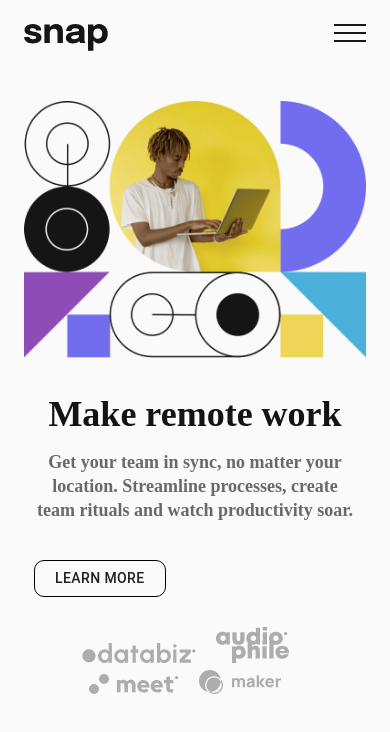
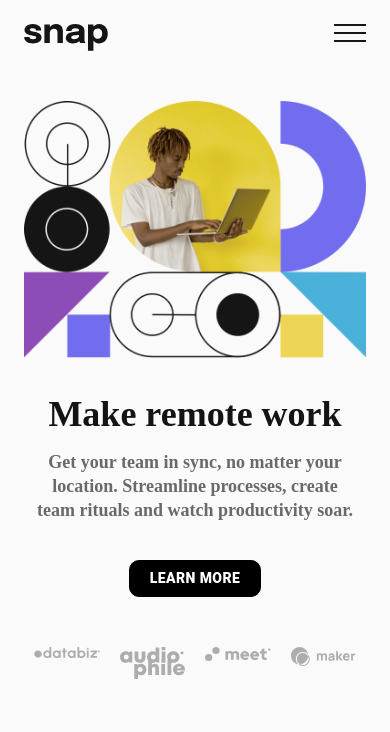
Before and after one commit to Elio1995/dropdown-navigation, a React (Vite) app: page / in a window 390 px wide. Shown: the top 732 px of the page. Built offline with nearby package versions, Linux system fonts and the light colour scheme.

Commit message:
Fixed icon responsivness in main part

```diff
--- a/src/Components/Main.tsx
+++ b/src/Components/Main.tsx
@@ -37,13 +37,20 @@ const useStyles = makeStyles((theme) => ({
     border: "1px solid black",
     padding: "5px 20px",
     borderRadius: "10px",
-
-    buttonDiv: {
-      [theme.breakpoints.down(515)]: {
-        display: "grid",
-        textAlign: "center",
-        justifyContent: "center",
+    [theme.breakpoints.down(515)]: {
+      backgroundColor: "black",
+      color: "white",
+      "&:hover": {
+        color: "black",
       },
+      fontWeight: 800,
+    },
+  },
+  buttonDiv: {
+    [theme.breakpoints.down(515)]: {
+      display: "grid",
+      textAlign: "center",
+      justifyContent: "center",
     },
   },
   mainText: {
@@ -112,7 +119,10 @@ const useStyles = makeStyles((theme) => ({
     paddingTop: "130px",
     textAlign: "center",
     [theme.breakpoints.down(515)]: {
-      paddingTop: "30px",
+      paddingTop: "50px",
+      display: "grid",
+      gridTemplateColumns: "1fr 1fr 1fr 1fr",
+      gap: "20px",
     },
   },
 }));
@@ -142,17 +152,25 @@ function Main() {
         </div>
         <div className={classes.mainDivIcons}>
           <img
-            style={{ marginRight: "20px" }}
+            style={{ marginRight: "20px", height: "auto", maxWidth: "100%" }}
             src={databiz}
             alt="databiz"
           ></img>
           <img
-            style={{ marginRight: "20px" }}
+            style={{ marginRight: "20px", height: "auto", maxWidth: "100%" }}
             src={audiophile}
             alt="audiophile"
           ></img>
-          <img style={{ marginRight: "20px" }} src={meet} alt="meet"></img>
-          <img style={{ marginRight: "20px" }} src={maker} alt="maker"></img>
+          <img
+            style={{ marginRight: "20px", height: "auto", maxWidth: "100%" }}
+            src={meet}
+            alt="meet"
+          ></img>
+          <img
+            style={{ marginRight: "20px", height: "auto", maxWidth: "100%" }}
+            src={maker}
+            alt="maker"
+          ></img>
         </div>
       </div>
       <div
```
